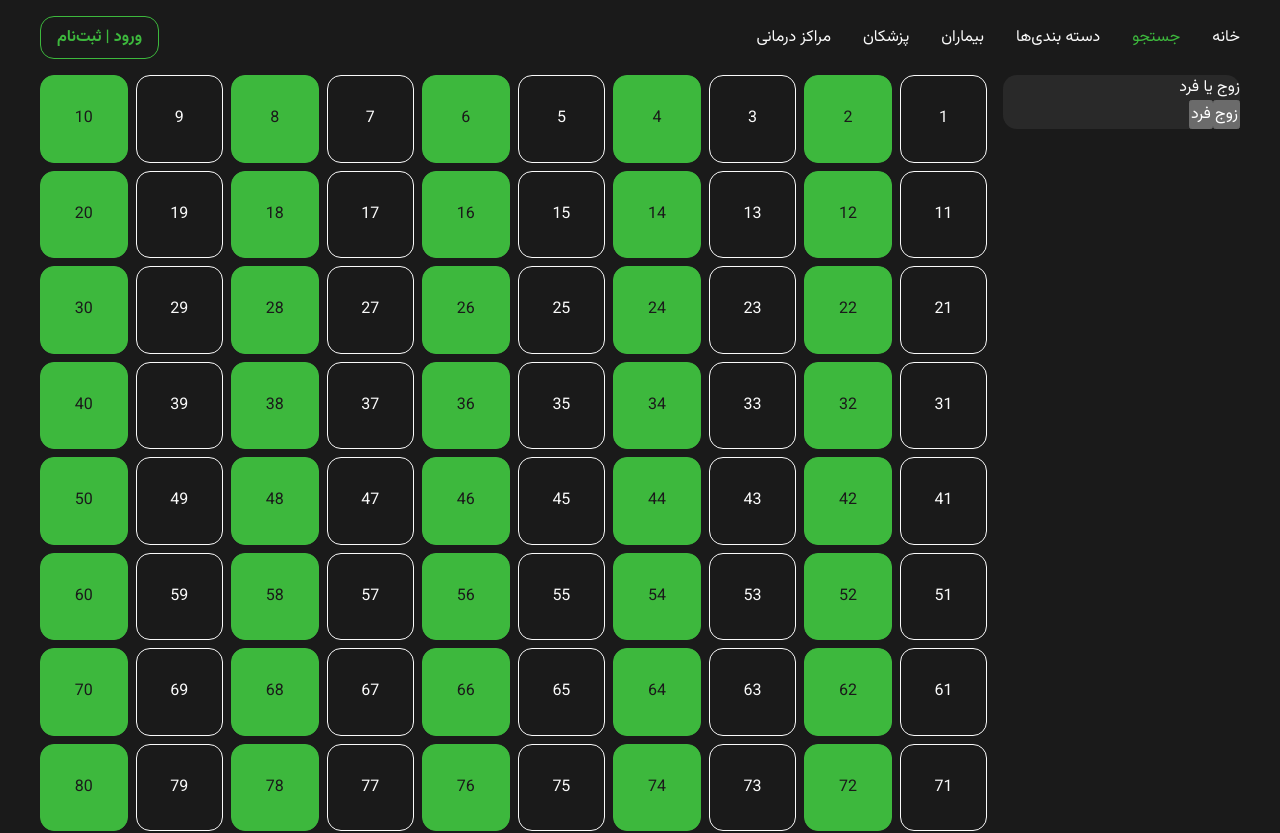
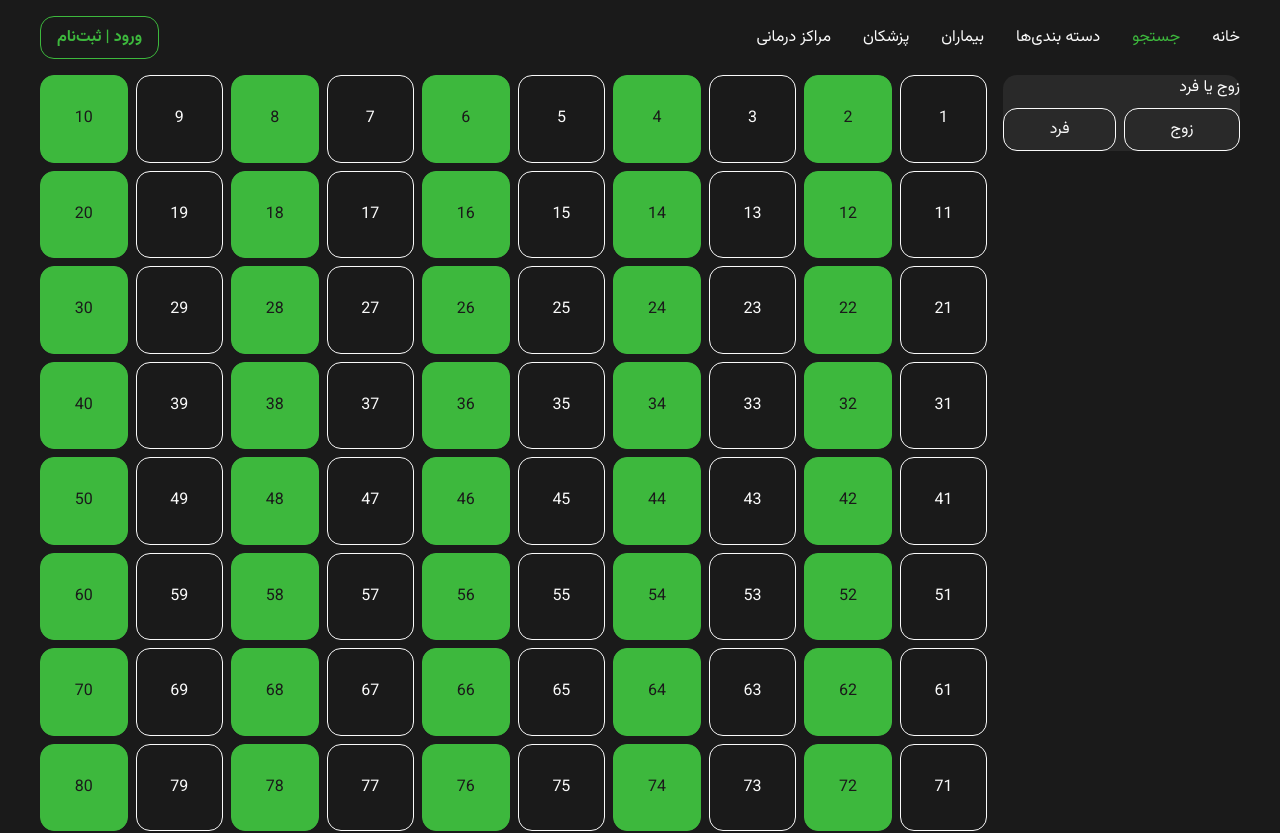
Before and after one commit to CodectiveOrg/bootcamp-2024-free-nextjs-moloudayat, a Next.js app: page /search in a window 1280 px wide. Shown: the top 833 px of the page. Built offline with nearby package versions, Linux system fonts and the light colour scheme.

Commit message:
style: filter

```diff
--- a/src/app/search/page.module.css
+++ b/src/app/search/page.module.css
@@ -3,6 +3,19 @@
   grid-template-columns: 1fr 4fr;
   gap: 1rem;
   margin-block-end: 2rem;
+
+  .filters {
+    .buttons {
+      display: flex;
+      flex-wrap: wrap;
+      gap: 0.5rem;
+      margin-block-start: 0.5rem;
+
+      > * {
+        flex: 1 0 auto;
+      }
+    }
+  }
 
   .results {
     display: grid;
--- a/src/app/search/page.tsx
+++ b/src/app/search/page.tsx
@@ -1,6 +1,7 @@
 import { ReactElement } from "react";
 
 import CardComponent from "@/components/card/card.component";
+import FilterButtonComponent from "@/components/filter-button/filter-button.component";
 
 import styles from "./page.module.css";
 
@@ -13,8 +14,10 @@
       <div className={styles.filters}>
         <CardComponent>
           <div className={styles.title}>زوج یا فرد</div>
-          <button>زوج</button>
-          <button>فرد</button>
+          <div className={styles.buttons}>
+            <FilterButtonComponent>زوج</FilterButtonComponent>
+            <FilterButtonComponent>فرد</FilterButtonComponent>
+          </div>
         </CardComponent>
       </div>
       <ul className={styles.results}>
--- /dev/null
+++ b/src/components/filter-button/filter-button.component.tsx
@@ -0,0 +1,29 @@
+import { ReactElement, ComponentProps } from "react";
+
+import clsx from "clsx";
+
+import styles from "./filter-button.module.css";
+
+type Props = ComponentProps<"button"> & {
+  isActive?: boolean;
+};
+
+export default function FilterButtonComponent({
+  className,
+  children,
+  isActive = false,
+  ...otherProps
+}: Props): ReactElement {
+  return (
+    <button
+      className={clsx(
+        styles["filter-button"],
+        isActive && styles.active,
+        className,
+      )}
+      {...otherProps}
+    >
+      {children}
+    </button>
+  );
+}
--- /dev/null
+++ b/src/components/filter-button/filter-button.module.css
@@ -0,0 +1,23 @@
+.filter-button {
+  background-color: transparent;
+  color: inherit;
+  border: 1px solid currentcolor;
+  display: grid;
+  place-content: center;
+  border-radius: var(--border-radius);
+  padding: 0.5rem 1rem;
+  cursor: pointer;
+
+  &:hover {
+    background-color: var(--color-primary-fade);
+    color: var(--color-primary-opposite);
+    transition: 0.2s ease-in-out;
+    transition-property: background-color, color;
+  }
+
+  &.active {
+    background-color: var(--color-primary);
+    color: var(--color-primary-opposite);
+    border-color: var(--color-primary);
+  }
+}
```
